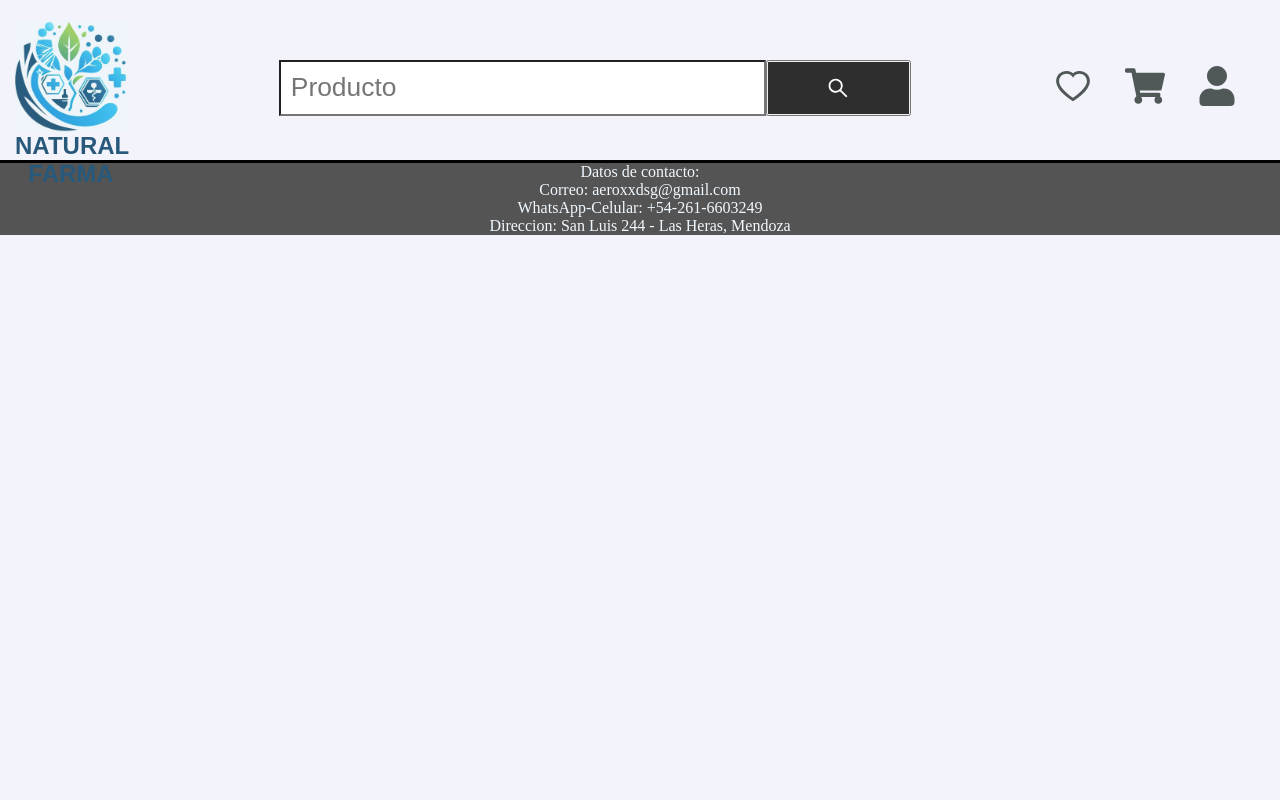
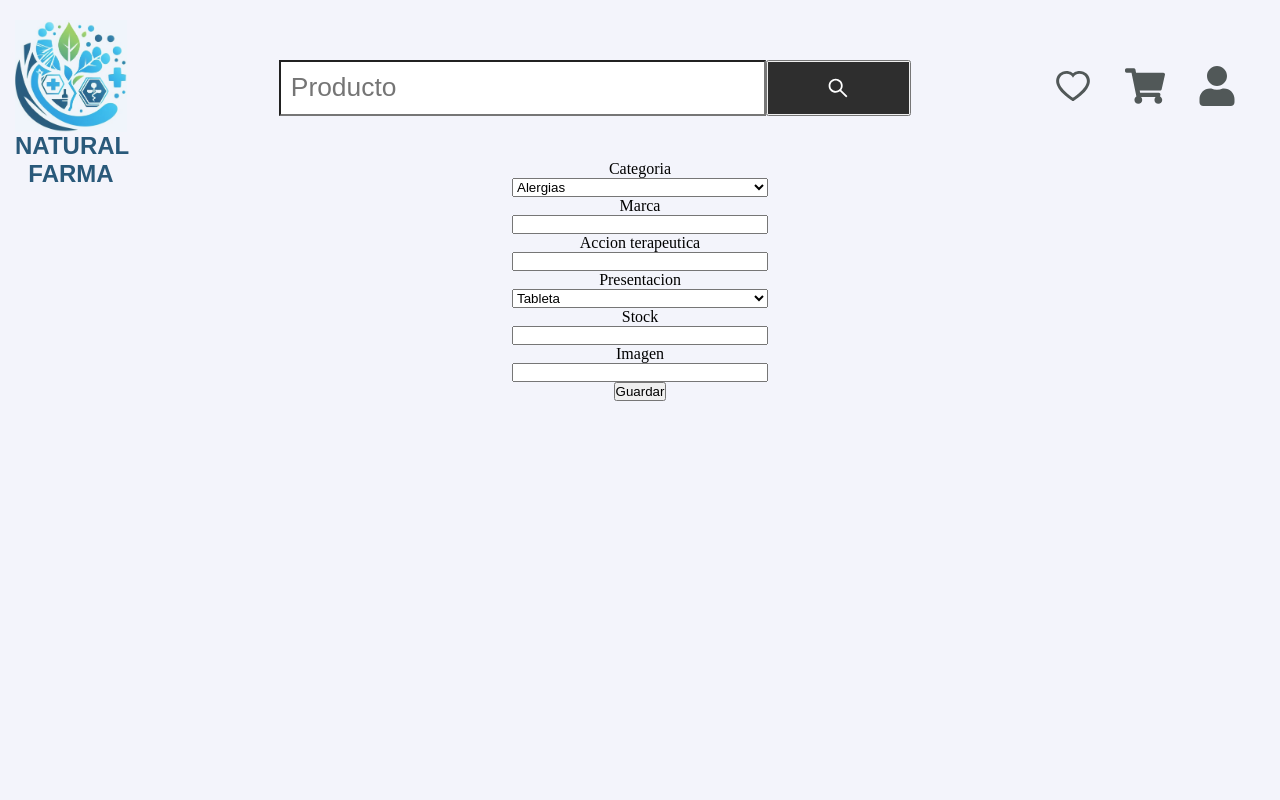
Before and after one commit to FabianCordobes/naturalFarma, a React (Vite) app in the folder Client/: page /stockform in a window 1280 px wide. Shown: the top 800 px of the page. Built offline with nearby package versions, Linux system fonts and the light colour scheme; a web font is replaced by a local one.

Commit message:
Cambios front form stock Matias

```diff
--- a/Client/src/App.jsx
+++ b/Client/src/App.jsx
@@ -1,6 +1,7 @@
 import style from "./App.module.css"
 import Home from "./views/Home/Home"
 import NavBar from "./Components/NavBar/NavBar"
+import StockForm from "./views/Admin/StockForm/StockForm"
 import {useLocation, Routes, Route} from 'react-router-dom'
 import Footer from "./components/Footer/Footer"
 
@@ -16,6 +17,7 @@ function App() {
         <Routes>
           <Route path="/" element={<Home/>}/>
           <Route path="/" element={<NavBar/>}/>
+          <Route path="/stockform" element={<StockForm/>}/>
 
         </Routes>
         {location.pathname !== "/login" && location.pathname !== "/register" && < Footer />}
--- a/Client/src/App.module.css
+++ b/Client/src/App.module.css
@@ -18,9 +18,9 @@
   padding: 0;
   box-sizing: border-box;
 }
-body {
+/* body {
   overflow-x: hidden;
-}
+} */
 .App {
   text-align: center;
   width: 100vw;
--- /dev/null
+++ b/Client/src/views/Admin/StockForm/StockForm.jsx
@@ -0,0 +1,39 @@
+import React from 'react';
+import style from './StockForm.module.css';
+
+export default function StockForm () {
+    return (
+        <div className={style.container}>
+            <form className={style.form}>
+                <label>Categoria</label>
+                <select className={style.input}>
+                    <option value="1">Alergias</option>
+                    <option value="2">Digestivos</option>
+                    <option value="3">Antiacido</option>
+                    <option value="4">Laxante</option>
+                    <option value="5">Vitaminas</option>
+                </select>
+                <label>Marca</label>
+                <input type="text" className={style.input}/>
+                <label>Accion terapeutica</label>
+                <input type="text" className={style.input}/>
+                <label>Presentacion</label>
+                <select className={style.input}>
+                    <option value="1">Tableta</option>
+                    <option value="2">Capsula Blanda</option>
+                    <option value="3">Liquido</option>
+                    <option value="4">Gel</option>
+                    <option value="5">Sobre</option>
+                    <option value="6">Comprimido</option>
+                    <option value="7">Pote</option>
+                    <option value="8">Caramelo</option>
+                </select>
+                <label>Stock</label>
+                <input type="text" className={style.input}/>
+                <label>Imagen</label>
+                <input type="text" className={style.input}/>
+                <button>Guardar</button>
+            </form>
+        </div>
+    )
+}
--- /dev/null
+++ b/Client/src/views/Admin/StockForm/StockForm.module.css
@@ -0,0 +1,12 @@
+.container{height: 100%;
+width: 100%;
+display: flex;
+}
+
+.form{display: flex;
+flex-direction: column;
+align-items: center;
+height: 100%;
+width: 100%;}
+
+.input{width: 20%;}
```
Also changed, not shown: Client/src/views/Admin/UserAdmin/UserAdmin.jsx (added), Client/src/views/Admin/UserAdmin/UserAdmin.module.css (added).
